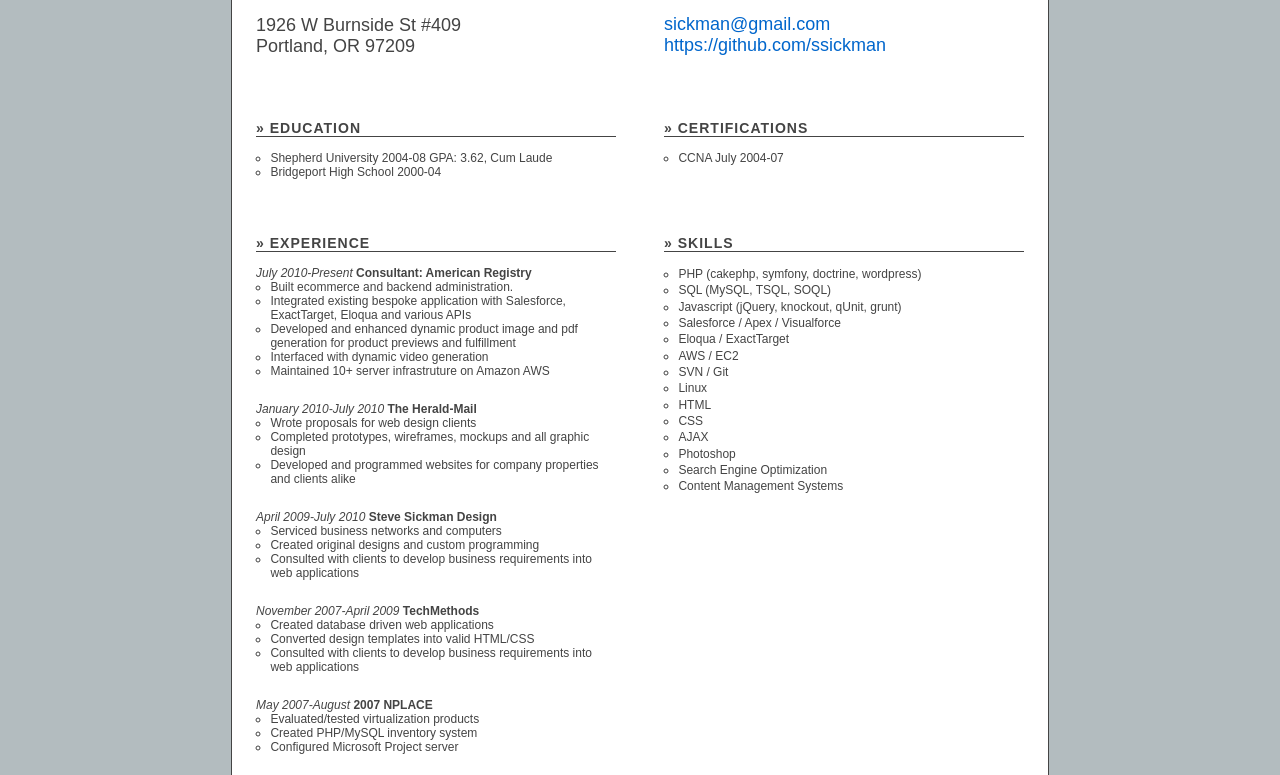
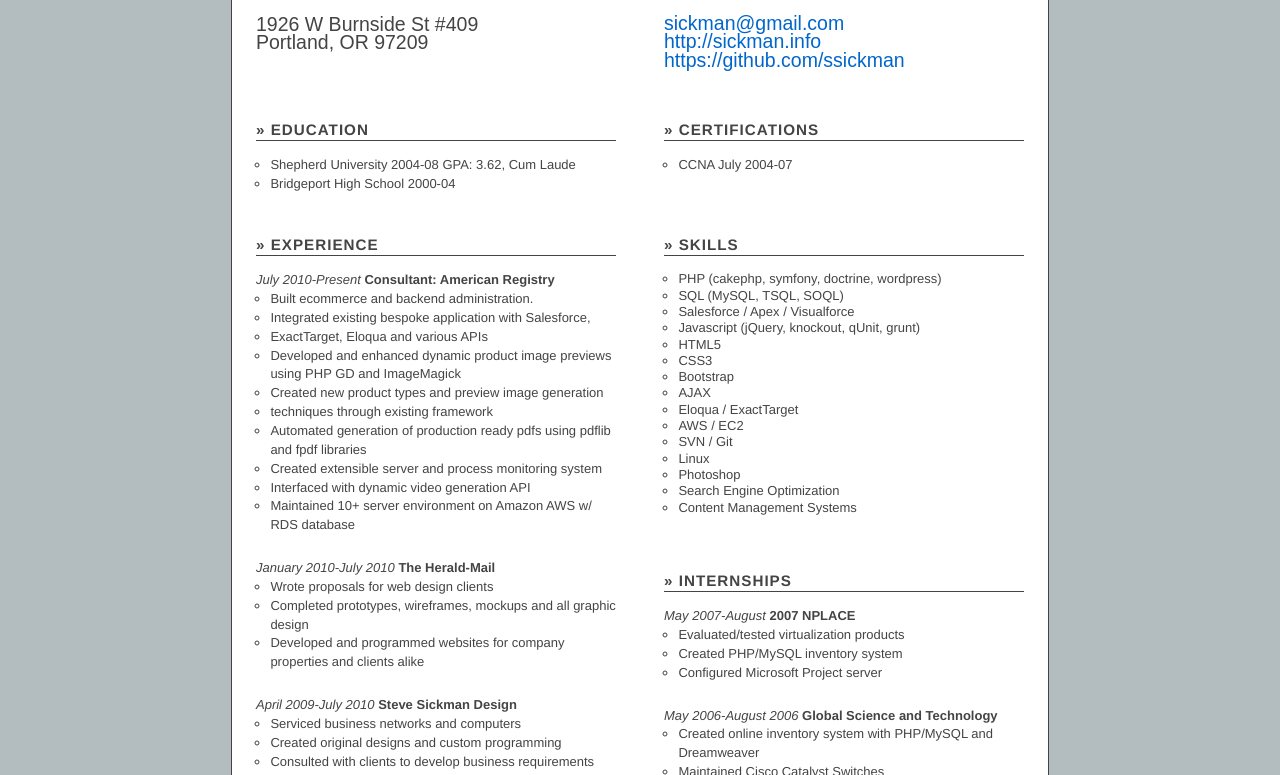
Before and after one commit to ssickman/sickman, a plain HTML site: page resume/index.html in a window 1280 px wide. Shown: the part 164-939 px from the top of the page. Drawn offline with Linux system fonts and the light colour scheme.

Commit message:
resume updates

```diff
--- a/css/main.css
+++ b/css/main.css
@@ -27,6 +27,9 @@
 	text-align: center;
 } .navbar-nav > li > a:hover{
 
+} .navbar-nav > li > a:focus{
+	outline: 0;
+	border: 0;
 }
 
 .navbar-toggle{
--- a/resume/index.html
+++ b/resume/index.html
@@ -25,7 +25,8 @@
 			<h2 class="col2 header phone">304.933.9016</h2>
 			<h2 class="col2 header email">
 				<a href="mailto:steve@sickman.info">sickman@gmail.com</a><br>
-				<a href="http://sickman.info">https://github.com/ssickman</a>
+				<a href="http://sickman.info">http://sickman.info</a><br>
+				<a href="https://github.com/ssickman">https://github.com/ssickman</a>
 			</h2>
 
 			<div class="col1 row1">
@@ -41,15 +42,16 @@
 				<ul class="list-heading-align skills">
 					<li>PHP (cakephp, symfony, doctrine, wordpress)</li>
 					<li>SQL (MySQL, TSQL, SOQL)</li>
+					<li>Salesforce / Apex / Visualforce</li>
 					<li>Javascript (jQuery, knockout, qUnit, grunt)</li>
-					<li>Salesforce / Apex / Visualforce</li>
+					<li>HTML5</li>
+					<li>CSS3</li>
+					<li>Bootstrap</li>
+					<li>AJAX</li>
 					<li>Eloqua / ExactTarget</li>
 					<li>AWS / EC2</li>
 					<li>SVN / Git</li>
 					<li>Linux</li>
-					<li>HTML</li>
-					<li>CSS</li>
-					<li>AJAX</li>
 					<li>Photoshop</li>
 					<li>Search Engine Optimization</li>
 					<li>Content Management Systems</li>
@@ -63,11 +65,16 @@
 			<div class="job">
 				<h4 class="date">July 2010-Present</h4> <h4 class="company">Consultant: American Registry</h4>
 				<ul>
-					<li>Built ecommerce and backend administration.</li>
-					<li>Integrated existing bespoke application with Salesforce, ExactTarget, Eloqua and various APIs</li>
-					<li>Developed and enhanced dynamic product image and pdf generation for product previews and fulfillment</li>
-					<li>Interfaced with dynamic video generation</li>
-					<li>Maintained 10+ server infrastruture on Amazon AWS</li>
+<li>Built ecommerce and backend administration.</li>
+<li>Integrated existing bespoke application with Salesforce,</li>
+<li>ExactTarget, Eloqua and various APIs</li>
+<li>Developed and enhanced dynamic product image previews using PHP GD and ImageMagick</li>
+<li>Created new product types and preview image generation</li>
+<li>techniques through existing framework</li>
+<li>Automated generation of production ready pdfs using pdflib and fpdf libraries</li>
+<li>Created extensible server and process monitoring system</li>
+<li>Interfaced with dynamic video generation API</li>
+<li>Maintained 10+ server environment on Amazon AWS w/ RDS database</li>
 				</ul>
 			</div>
 
@@ -97,7 +104,9 @@
 					<li>Consulted with clients to develop business requirements into web applications</li>
 				</ul>
 			</div>
-
+		</div>
+		<div class="col2 row3 h1ide">
+			<h3 class="experience clear">&raquo; Internships</h3>
 			<div class="job">
 				<h4 class="date">May 2007-August</h4>
 				<h4 class="company">2007 NPLACE</h4>
--- a/resume/style.css
+++ b/resume/style.css
@@ -1,13 +1,14 @@
 body{
 	background:#B3BCBF;
 	/* font-size:.125in; */
-	font-size:12px;
+	font-size:13px;
 	width:8.5in;
 	height:11in;
 	margin:1in auto;
 	border:1px solid;
-	font-family:arial;
+	font-family: Helvetica,Arial,sans-serif;
 	color:#444;
+	line-height: 145%;
 
 }
 
```
Also changed, not shown: 2 other files.
